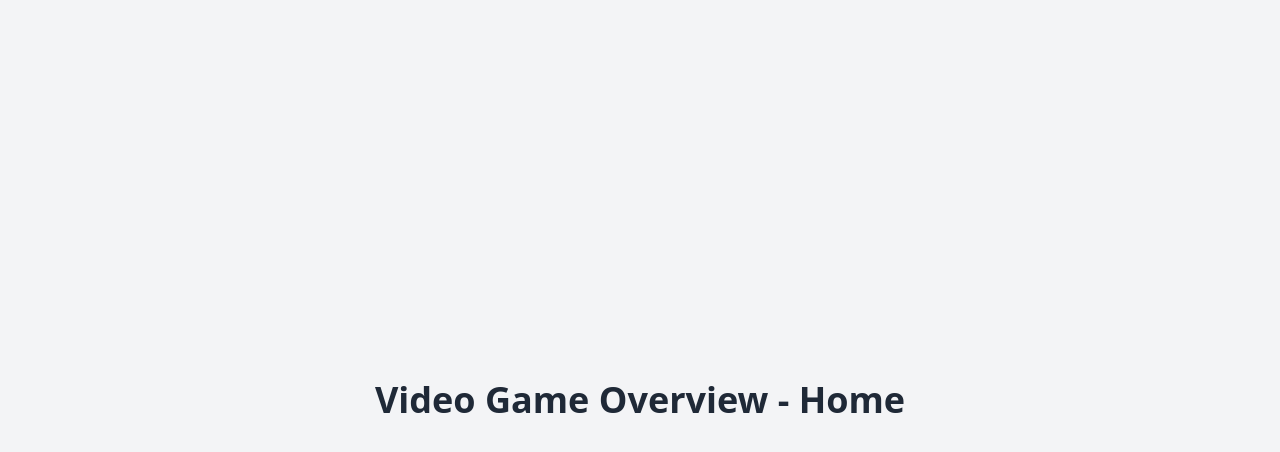
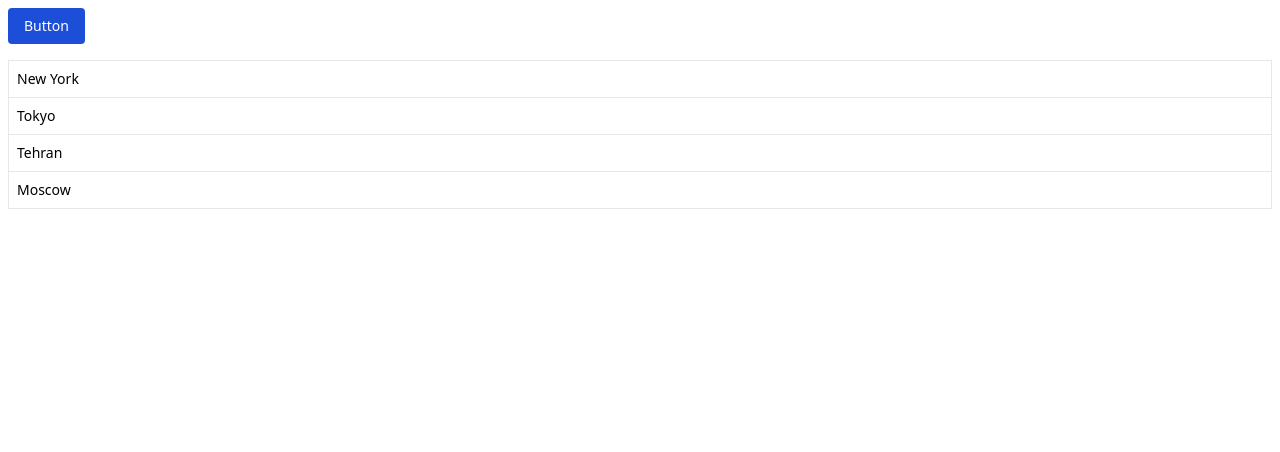
Before and after one commit to arjangimahdi/todolist-react, a React (Vite) app: page / in a window 1280 px wide. Shown: the top 452 px of the page. Built offline with nearby package versions, Linux system fonts and the light colour scheme.

Commit message:
feat(components): :sparkles: button and listGroup components

```diff
--- a/src/App.tsx
+++ b/src/App.tsx
@@ -1,9 +1,14 @@
+import { UButton } from "./components/UButton";
+import { UListGroup } from "./components/UListGroup";
+
 function App() {
+    const cities = ["New York", "Tokyo", "Tehran", "Moscow"];
     return (
-        <div className="">
-            <div className="flex justify-center items-center bg-gray-100 h-screen">
-                <h1 className="text-gray-800 text-4xl font-bold">Video Game Overview - Home</h1>
-            </div>
+        <div className="p-2 flex flex-col gap-y-4">
+            <UButton color="blue" onClick={() => console.log("Hello World!")}>
+                Button
+            </UButton>
+            <UListGroup items={cities} />
         </div>
     );
 }
--- /dev/null
+++ b/src/components/UButton.tsx
@@ -0,0 +1,15 @@
+import { ReactNode } from "react";
+
+interface UButtonProps {
+    children: ReactNode;
+    color?: "red" | "blue" | "green";
+    onClick: () => void;
+}
+
+export const UButton = ({ children, color = "blue", onClick }: UButtonProps) => {
+    return (
+        <button className={`w-fit px-4 py-2 text-sm rounded text-white bg-${color}-700`} onClick={onClick}>
+            {children}
+        </button>
+    );
+};
--- /dev/null
+++ b/src/components/UListGroup.tsx
@@ -0,0 +1,23 @@
+import { ReactNode } from "react";
+
+interface UListGroupProps {
+    items: string[];
+}
+
+export const UListGroup = ({ items }: UListGroupProps) => {
+    if (items.length === 0) return <strong>No Items Found</strong>;
+    return (
+        <ul className="flex flex-col w-full border border-gray-200">
+            {items.map((item, index) => {
+                return (
+                    <li
+                        key={index}
+                        className={`w-full p-2 text-sm ${index < items.length - 1 ? "border-b border-gray-200" : ""}`}
+                    >
+                        {item}
+                    </li>
+                );
+            })}
+        </ul>
+    );
+};
--- a/tailwind.config.js
+++ b/tailwind.config.js
@@ -12,4 +12,5 @@ module.exports = {
         extend: {},
     },
     plugins: [],
+    safelist: ["bg-red-700", "bg-blue-700", "bg-green-700"],
 };
```
